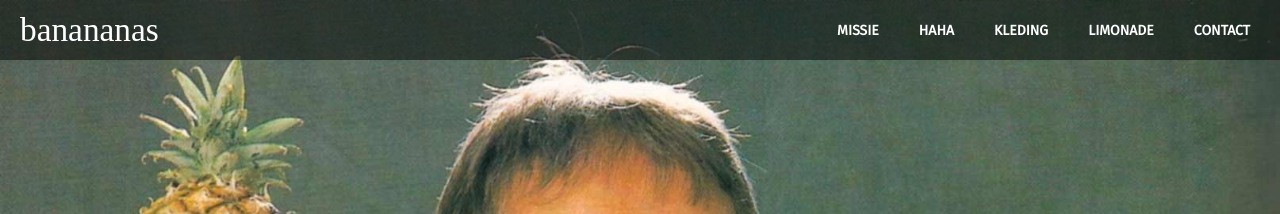
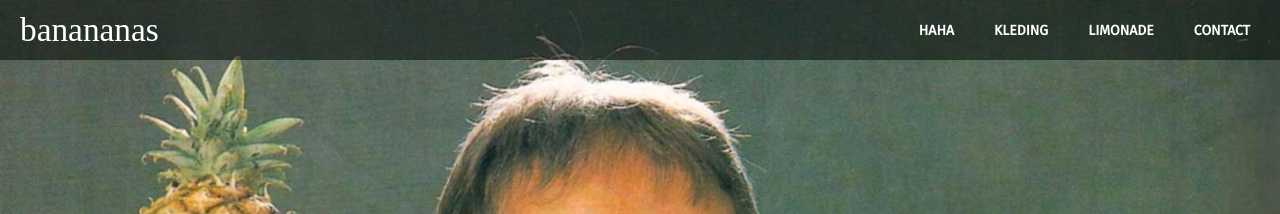
Before and after one commit to maxipad37/maxipad37.github.io, a Jekyll site: the page built from index.html, in a window 1280 px wide. Shown: the top 214 px of the page. Built offline with Jekyll 4.4.1, drawn with Linux system fonts in a browser that asks for light colours; nearby versions of some CDN libraries; Markdown is read by kramdown in place of the engine named in the settings.

Commit message:
minor changes
minor changes

```diff
--- a/_includes/header.html
+++ b/_includes/header.html
@@ -1 +1 @@
-<div class="mobile-nav"><ul><li><a href="#missie">MISSIE</a></li><li><a href="#haha">HAHA</a></li><li><a href="#kleding">KLEDING</a></li><li><a href="#limonade">LIMONADE</a></li><li><a href="#contact">CONTACT</a></li></ul></div><header><div class="header-position"><div class="logo"></div><nav class="site-nav"><ul><li><a href="#missie">MISSIE</a></li><li><a href="#haha">HAHA</a></li><li><a href="#kleding">KLEDING</a></li><li><a href="#limonade">LIMONADE</a></li><li><a href="#contact">CONTACT</a></li></ul></nav><div class="mobile-nav-toggle"><span></span></div></div></header>
+<div class="mobile-nav"><ul><!--li: a(href="#missie") MISSIE--><li><a href="#haha">HAHA</a></li><li><a href="#kleding">KLEDING</a></li><li><a href="#limonade">LIMONADE</a></li><li><a href="#contact">CONTACT</a></li></ul></div><header><div class="header-position"><div class="logo"></div><nav class="site-nav"><ul><!--li: a(href="#missie") MISSIE--><li><a href="#haha">HAHA</a></li><li><a href="#kleding">KLEDING</a></li><li><a href="#limonade">LIMONADE</a></li><li><a href="#contact">CONTACT</a></li></ul></nav><div class="mobile-nav-toggle"><span></span></div></div></header>
--- a/_includes/section-inspiration.html
+++ b/_includes/section-inspiration.html
@@ -1 +1 @@
-<section class="inspiration"><div class="flex flex--center"> <div class="col-50 flex flex--center"><h2>LET'S GO BANANANAS</h2></div></div><div class="flex flex--center"><div class="col-50"><div class="page-video center-video"><iframe width="800" height="450" src="https://www.youtube.com/embed/6IeT5QIjdOw" frameborder="0" allowfullscreen></iframe></div></div></div><div class="flex flex--center"><div class="col-50 flex flex--center"><a href="" class="home-cta">Go banananas!</a></div></div></section>
+<section id="haha" class="inspiration"><div class="flex flex--center"> <div class="col-50 flex flex--center"><h2>LET'S GO BANANANAS</h2></div></div><div class="flex flex--center"><div class="col-50"><div class="page-video center-video"><iframe width="800" height="450" src="https://www.youtube.com/embed/6IeT5QIjdOw" frameborder="0" allowfullscreen></iframe></div></div></div><div class="flex flex--center"><div class="col-50 flex flex--center"><a href="https://www.facebook.com/banananas-206578509676252/" class="home-cta">Go banananas!</a></div></div></section>
--- a/_jadefiles/section-inspiration.jade
+++ b/_jadefiles/section-inspiration.jade
@@ -3,7 +3,6 @@
   .flex.flex--center
     .col-50.flex.flex--center
       h2 LET'S GO BANANANAS
-
 
   .flex.flex--center
     .col-50
--- a/assets/css/3-sections/_header.sass
+++ b/assets/css/3-sections/_header.sass
@@ -7,6 +7,7 @@
     padding: 0
     position: fixed
     vertical-align: middle
+    z-index: 1
 
     a
       color: #999
--- a/assets/css/main.css
+++ b/assets/css/main.css
@@ -689,7 +689,8 @@ nav.tn-nav-wrap {
   background: rgba(0, 0, 0, 0.5);
   padding: 0;
   position: fixed;
-  vertical-align: middle; }
+  vertical-align: middle;
+  z-index: 1; }
   .home-wrap header a {
     color: #999; }
     .home-wrap header a:hover, .home-wrap header a:active {
```
